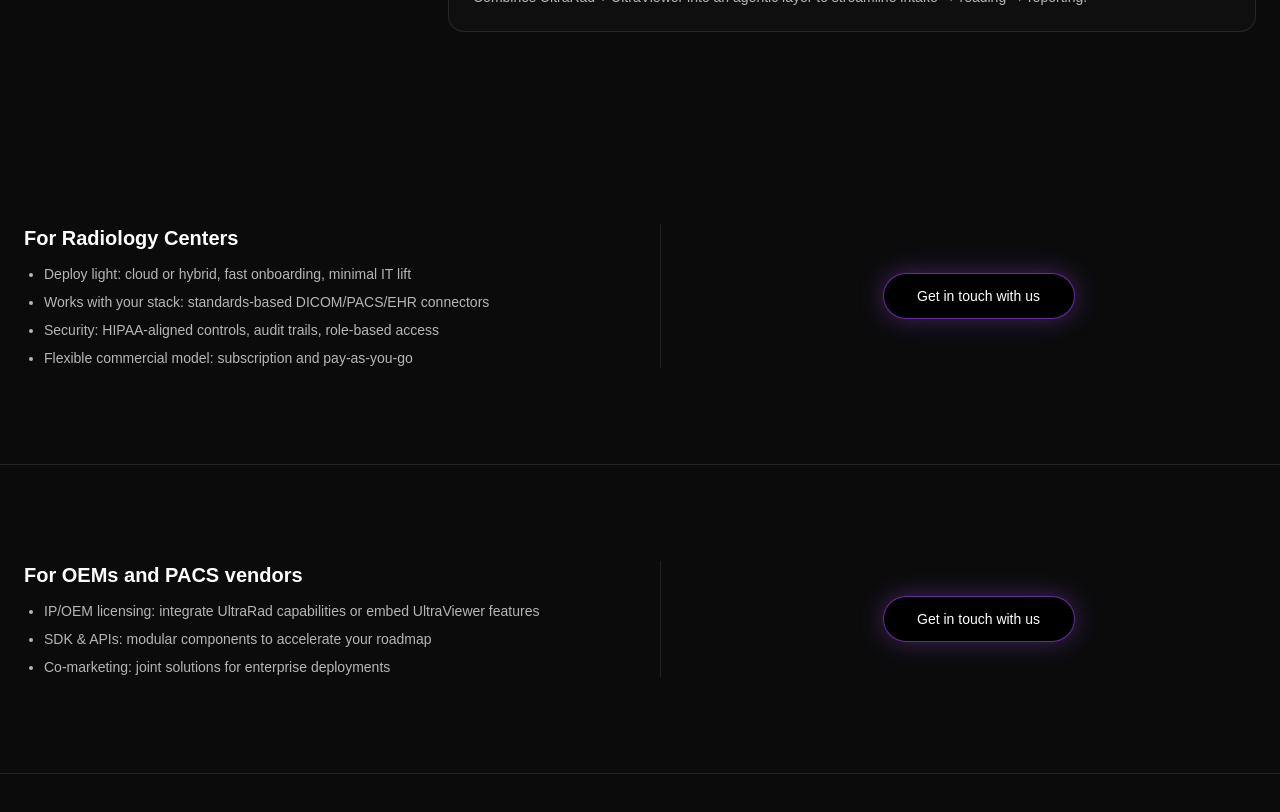
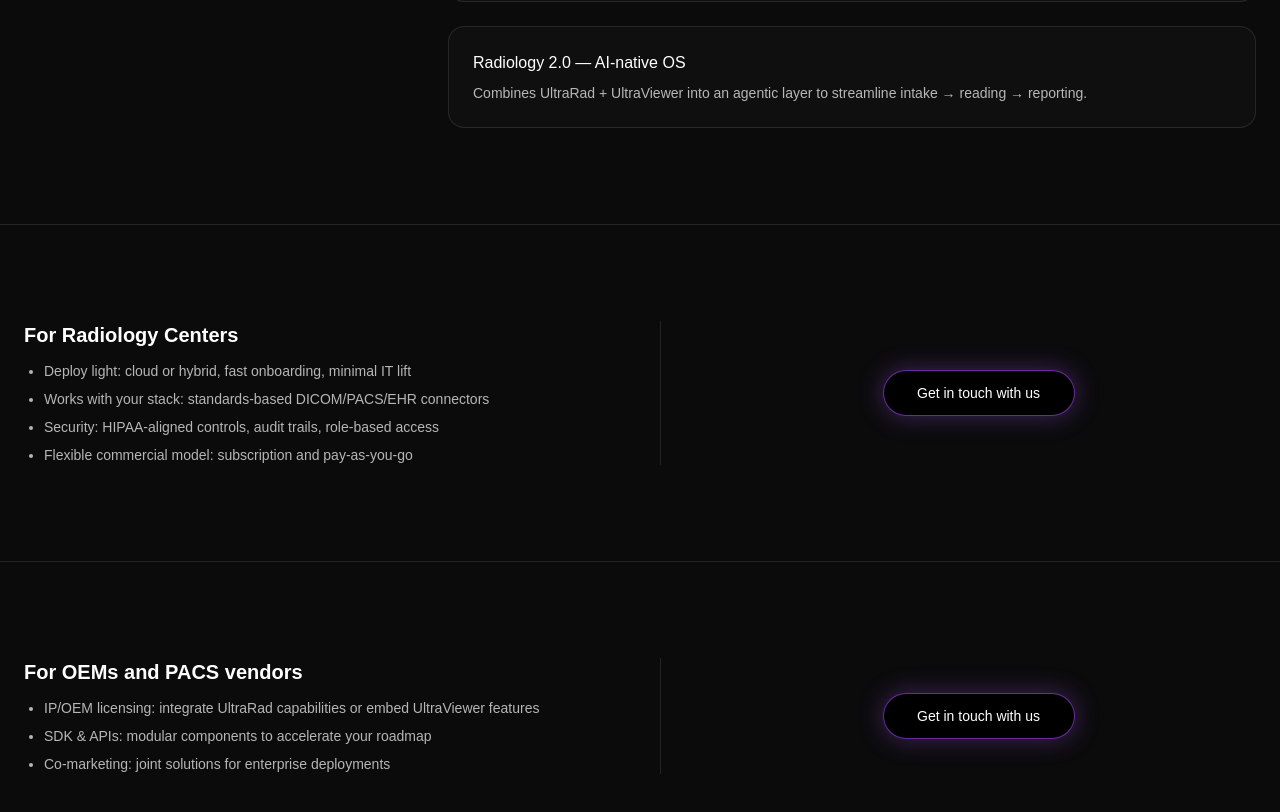
Before and after one commit to efreethy/ultra-public, a Next.js app: page / in a window 1280 px wide. Shown: the part 1960-2772 px from the top of the page. Built offline with nearby package versions, Linux system fonts and the light colour scheme.

Commit message:
style tweaks

```diff
--- a/src/app/page.tsx
+++ b/src/app/page.tsx
@@ -117,7 +117,8 @@
           className="pointer-events-none absolute -top-32 left-1/2 -translate-x-1/2 h-[600px] w-[1200px] bg-[radial-gradient(closest-side,rgba(56,189,248,.25),transparent_70%)]"
         />
 
-        <section className="pt-16 md:pt-44">
+        {/* Section with Hero Visualization */}
+        <section className="pt-16 md:pt-44 mb-16 md:mb-24">
           <div className="mx-auto max-w-7xl px-6">
             {/* Mobile 3D hero visual: full-bleed short background with overlay */}
             <div className="relative md:hidden -mx-6 mb-6">
@@ -285,7 +286,7 @@
         </section>
 
         {/* For centers */}
-        <section id="centers" className="py-24">
+        <section id="centers" className="py-24 border-t border-white/10">
           <div className="mx-auto max-w-7xl px-6 grid gap-10 md:grid-cols-2">
             <div>
               <h2 className="text-xl font-semibold mb-3">
@@ -382,10 +383,7 @@
               ))}
             </div>
           </div>
-          <div
-            id="team"
-            className="mx-auto max-w-7xl px-6 mt-12 pt-12 border-t border-white/10"
-          >
+          <div id="team" className="mx-auto max-w-7xl px-6 mt-12 pt-6">
             <div className="grid sm:grid-cols-2 lg:grid-cols-3 gap-6">
               {teamMembers.map((member) => (
                 <div
```
